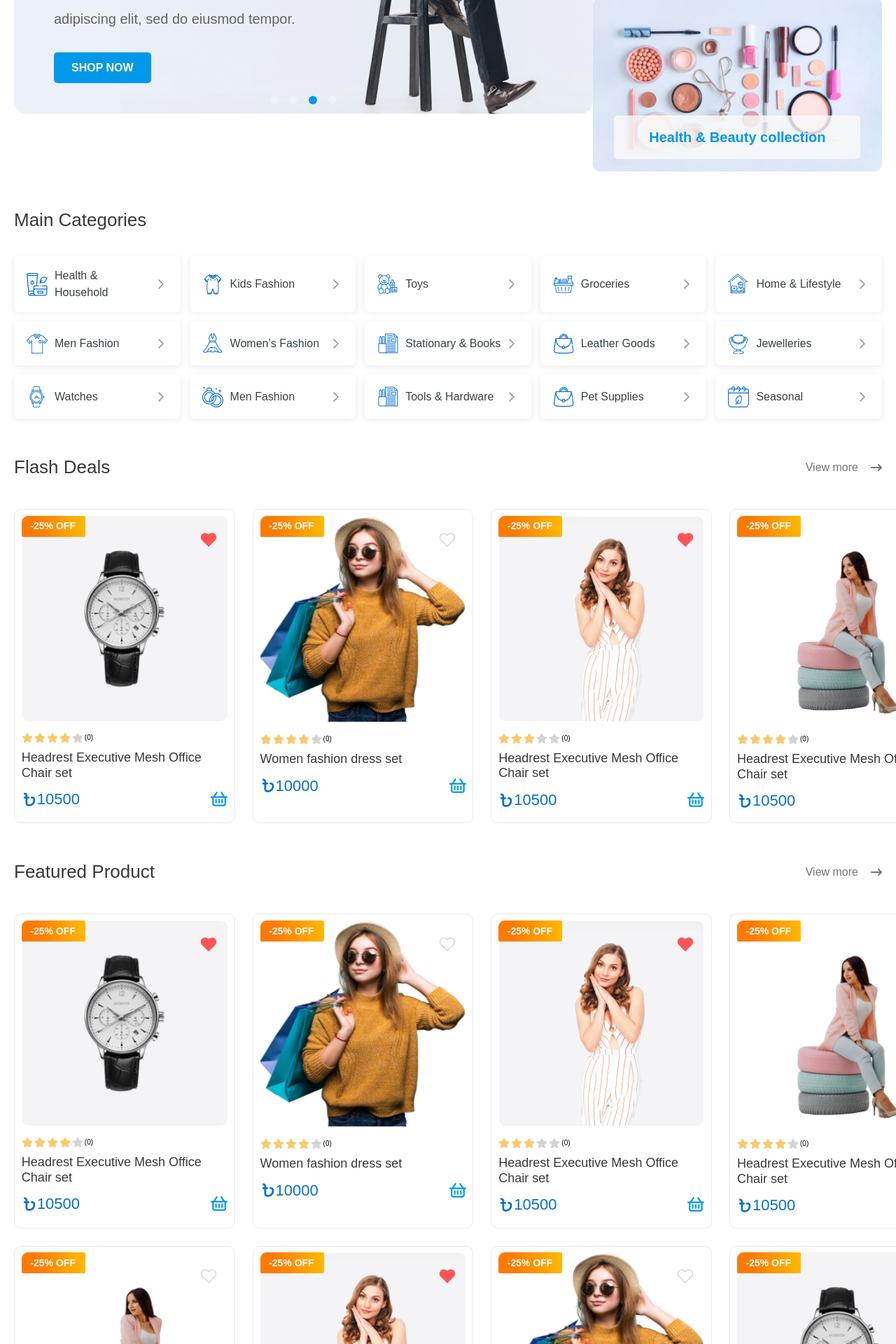
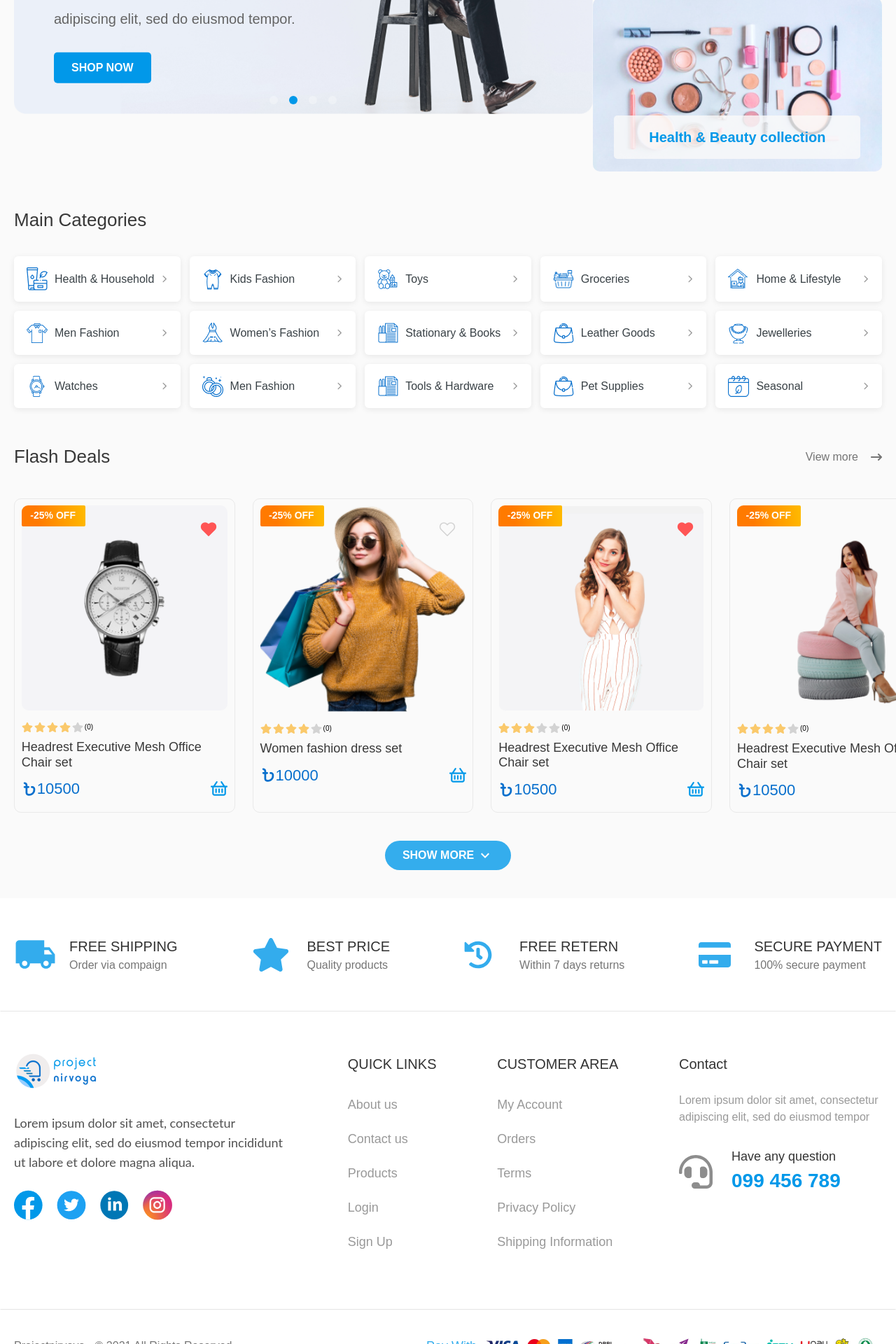
Before and after one commit to devwithfarshi/nurit-project-1, a Next.js app: page / in a window 1280 px wide. Shown: the part 440-2360 px from the top of the page at 70% size. Built offline with nearby package versions, Linux system fonts and the light colour scheme.

Commit message:
footer done

```diff
--- a/app/components/Footer.jsx
+++ b/app/components/Footer.jsx
@@ -1,5 +1,138 @@
+import logo from "@/public/images/logo.png";
+
+import { MdLocalShipping } from "react-icons/md";
+import { FaStar, FaHistory, FaCreditCard, FaHeadset } from "react-icons/fa";
+import Image from "next/image";
+import Link from "next/link";
+
 const Footer = () => {
-  return <div>Footer</div>;
+  return (
+    <>
+      <footer>
+        <div className="container sm:p-0 px-[2rem]">
+          <section className="flex sm:items-center sm:justify-between sm:gap-[9.9rem] gap-[2.5rem] sm:flex-row flex-col sm:py-[5rem] py-[2.5rem]">
+            <div className="flex items-center sm:gap-[1.8rem] gap-[1.4rem]">
+              <MdLocalShipping
+                fill="rgba(1, 152, 233,0.8)"
+                id="shipping_icon"
+              />
+              <div className="footer_top_text">
+                <h5>free shipping</h5>
+                <p>Order via compaign</p>
+              </div>
+            </div>
+            <div className="flex items-center sm:gap-[2.5rem] gap-[1.7rem]">
+              <FaStar id="star_icon" fill="rgba(1, 152, 233,0.8)" />
+              <div className="footer_top_text">
+                <h5>Best Price</h5>
+                <p>Quality products</p>
+              </div>
+            </div>
+            <div className="flex items-center sm:gap-[3.9rem] gap-[1.6rem]">
+              <FaHistory id="history_icon" fill="rgba(1, 152, 233,0.8)" />
+              <div className="footer_top_text">
+                <h5>Free Retern</h5>
+                <p>Within 7 days returns</p>
+              </div>
+            </div>
+            <div className="flex items-center sm:gap-[3.3rem] gap-[1.4rem]">
+              <FaCreditCard id="credit_icon" fill="rgba(1, 152, 233,0.8)" />
+              <div className="footer_top_text">
+                <h5>Secure Payment</h5>
+                <p>100% secure payment</p>
+              </div>
+            </div>
+          </section>
+        </div>
+        <section className="main_footer">
+          <div className="container sm:p-0 px-[2rem]">
+            <div className="main_footer_wrapper">
+              <div className="first_row">
+                <Link className="logo hidden sm:block" href={"/"}>
+                  <Image src={logo} alt="Project Logo" />
+                </Link>
+                <p className="hidden sm:block">
+                  Lorem ipsum dolor sit amet, consectetur adipiscing elit, sed
+                  do eiusmod tempor incididunt ut labore et dolore magna aliqua.
+                </p>
+                <div className="social_links flex gap-[2rem]">
+                  <Image
+                    src={"/images/icons/facebook.svg"}
+                    alt="insta"
+                    width={41.4}
+                    height={41.4}
+                  />
+                  <Image
+                    src={"/images/icons/twitter.svg"}
+                    alt="insta"
+                    width={41.4}
+                    height={41.4}
+                  />
+                  <Image
+                    src={"/images/icons/linkedin.svg"}
+                    alt="insta"
+                    width={41.4}
+                    height={41.4}
+                  />
+                  <Image
+                    src={"/images/icons/instagram.svg"}
+                    alt="insta"
+                    width={41.4}
+                    height={41.4}
+                  />
+                </div>
+              </div>
+              <ul>
+                <li>QUICK LINKS</li>
+                <li>About us</li>
+                <li>Contact us</li>
+                <li>Products</li>
+                <li>Login</li>
+                <li>Sign Up</li>
+              </ul>
+              <ul>
+                <li>CUSTOMER AREA</li>
+                <li>My Account</li>
+                <li>Orders</li>
+                <li>Terms</li>
+                <li>Privacy Policy</li>
+                <li>Shipping Information</li>
+              </ul>
+              <div className="footer_contact">
+                <h5>Contact</h5>
+                <p className="mt-[1.6rem] mb-[2rem] sm:mt-[2.5rem] sm:mb-[3.1rem]">
+                  Lorem ipsum dolor sit amet, consectetur adipiscing elit, sed
+                  do eiusmod tempor{" "}
+                </p>
+                <div className="flex items-center gap-[2.7rem]  ">
+                  <FaHeadset fontSize={48} fill="#8D8D8D" />
+                  <div className="call_info">
+                    <span>Have any question</span>
+                    <h6 className="text-secondary">099 456 789</h6>
+                  </div>
+                </div>
+              </div>
+            </div>
+          </div>
+        </section>
+        <div className="container sm:p-0 px-[2rem]">
+          <div className="flex items-center justify-center sm:justify-between copyRight py-[2rem]">
+            <p className="">Projectnirvoya - © 2021 All Rights Reserved</p>
+            <div className="items-center gap-[.3rem] sm:flex hidden">
+              <span className="text-secondary">Pay With</span>
+              <Image
+                src={"/images/paywithImg.png"}
+                alt="Pay with"
+                width={576}
+                height={34}
+                className="py-[1.5rem]"
+              />
+            </div>
+          </div>
+        </div>
+      </footer>
+    </>
+  );
 };
 
 export default Footer;
--- a/app/components/HomeCategory.jsx
+++ b/app/components/HomeCategory.jsx
@@ -1,5 +1,6 @@
 import Image from "next/image";
 import React from "react";
+import { FaChevronRight } from "react-icons/fa6";
 
 const HomeCategory = () => {
   const categories = [
@@ -82,22 +83,11 @@ const HomeCategory = () => {
                   height={0}
                 />
                 <p>{categorie.title}</p>
-                <svg
+                <FaChevronRight
                   className="rightStroke_icon"
-                  width="20"
-                  height="20"
-                  viewBox="0 0 20 20"
-                  fill="none"
-                  xmlns="http://www.w3.org/2000/svg"
-                >
-                  <path
-                    d="M7.08337 4.16671L12.9167 10L7.08337 15.8334"
-                    stroke="#999999"
-                    stroke-width="1.75"
-                    stroke-linecap="round"
-                    stroke-linejoin="round"
-                  />
-                </svg>
+                  fontSize={11}
+                  fill="#999999"
+                />
               </li>
             </>
           ))}
--- a/app/globals.css
+++ b/app/globals.css
@@ -38,12 +38,14 @@ font-family: 'Roboto', sans-serif; */
   --red: #ff5d5d;
   --dark: #383838;
   --light-dark: rgba(51, 51, 51, 0.85);
-  --footer-light-dark: #33333380;
   --gray: #757575;
 }
 
 html {
   font-size: 62.5%; /* 1rem = 10px */
+}
+body {
+  background-color: #fafafa;
 }
 
 /*Start Reuseable CSS */
@@ -393,7 +395,6 @@ ul.navMenu {
 /* single product */
 
 .single_product_wrapper {
-  flex-basis: 33.2rem;
   font-family: "Poppins", sans-serif;
   padding: 0.87rem 0.986rem 1.522rem 0.986rem;
   border: 0.1rem solid #e9e9e9;
@@ -437,11 +438,10 @@ ul.navMenu {
 @media (max-width: 620px) {
   /* Proeducs wrapper */
   .product_wrapper {
-    grid-template-columns: repeat(2, 1fr);
+    grid-template-columns: repeat(2, 49%);
     gap: 1.6rem;
   }
   .single_product_wrapper {
-    width: 18.6rem;
     padding: 0.5rem;
     padding-bottom: 1.4rem;
     figcaption {
@@ -459,3 +459,162 @@ ul.navMenu {
     }
   }
 }
+
+/* footer */
+footer {
+  font-family: "Poppins", sans-serif;
+  background-color: #ffffff;
+}
+#shipping_icon {
+  font-size: 6.1rem;
+}
+#star_icon {
+  font-size: 5.4rem;
+}
+#history_icon {
+  font-size: 4rem;
+}
+#credit_icon {
+  font-size: 4.6rem;
+}
+
+.footer_top_text {
+  h5 {
+    font-size: 2rem;
+    font-weight: 500;
+    text-transform: uppercase;
+    color: #333333;
+  }
+  p {
+    font-size: 1.6rem;
+    font-weight: 400;
+    color: var(--gray);
+  }
+}
+
+.main_footer {
+  border: 0.1rem solid;
+  border-color: #e5e5e5 transparent #e5e5e5 transparent;
+}
+
+.main_footer_wrapper {
+  padding: 6rem 0;
+  display: grid;
+  grid-template-columns: repeat(4, auto);
+  justify-content: space-between;
+  .first_row {
+    p {
+      font-size: 1.8rem;
+      font-weight: 400;
+      line-height: 2.8rem;
+      width: 39rem;
+      font-family: "Lato", sans-serif;
+      color: var(--light-dark);
+      margin-top: 3.5rem;
+      margin-bottom: 2.6rem;
+    }
+  }
+  ul {
+    li {
+      margin: 2.2rem 0;
+      color: #33333380;
+      font-size: 1.8rem;
+      font-weight: 400;
+      &:first-child {
+        font-size: 2rem;
+        font-weight: 500;
+        color: #333333;
+        margin-top: 0;
+        margin-bottom: 3rem;
+      }
+    }
+  }
+  .footer_contact {
+    h5 {
+      font-size: 2rem;
+      font-weight: 500;
+      color: #333333;
+    }
+    p {
+      color: #33333380;
+      font-size: 1.6rem;
+      font-weight: 400;
+      line-height: 2.4rem;
+      width: 29rem;
+    }
+
+    .call_info {
+      span {
+        font-size: 1.8rem;
+        font-weight: 400;
+        color: #333333;
+      }
+      h6 {
+        font-size: 2.8rem;
+        font-weight: 600;
+      }
+    }
+  }
+}
+
+.copyRight {
+  p {
+    font-size: 1.6rem;
+    font-weight: 400;
+    color: var(--gray);
+  }
+  span {
+    color: rgba(1, 152, 233, 0.8);
+    font-size: 1.8rem;
+    font-weight: 500;
+  }
+}
+
+@media (max-width: 620px) {
+  #shipping_icon {
+    font-size: 4rem;
+  }
+  #star_icon {
+    font-size: 3.7rem;
+  }
+  #history_icon {
+    font-size: 3.8rem;
+  }
+  #credit_icon {
+    font-size: 4rem;
+  }
+
+  .footer_top_text {
+    p {
+      font-size: 1.8rem;
+    }
+  }
+
+  .main_footer_wrapper {
+    padding: 2.5rem 0;
+    display: flex;
+    flex-direction: column-reverse;
+    .first_row {
+      p {
+        font-size: 1.8rem;
+        font-weight: 400;
+        line-height: 2.8rem;
+        width: 39rem;
+        font-family: "Lato", sans-serif;
+        color: var(--light-dark);
+        margin-top: 3.5rem;
+        margin-bottom: 2.6rem;
+      }
+    }
+    ul {
+      margin: 3rem 0;
+      li {
+        margin: 1.6rem 0;
+        font-size: 1.6rem;
+        &:first-child {
+          margin-bottom: 1.5rem;
+        }
+      }
+    }
+  }
+}
--- a/app/layout.js
+++ b/app/layout.js
@@ -1,5 +1,6 @@
 import "./globals.css";
 import Navbar from "./components/Navbar";
+import Footer from "./components/Footer";
 export const metadata = {
   title: "Project Nirvoya",
   description: "Find your finest look!",
@@ -11,6 +12,7 @@ export default function RootLayout({ children }) {
       <body>
         <Navbar />
         {children}
+        <Footer />
       </body>
     </html>
   );
--- a/app/page.js
+++ b/app/page.js
@@ -11,7 +11,7 @@ export default function Home() {
         <HomeBanner />
         <HomeCategory />
         <ProductLists produtcsArray={productArray} heading={"Flash Deals"} />
-        <ProductLists
+        {/* <ProductLists
           produtcsArray={[
             ...productArray,
             ...productArray.reverse(),
@@ -20,7 +20,7 @@ export default function Home() {
             ...productArray.reverse(),
           ]}
           heading={"Featured Product"}
-        />
+        /> */}
         <button className="uppercase bg-[#34ADED] px-[2.5rem] py-[.9rem] text-[#fff] flex items-center showMore_btn mx-[auto] my-[4rem]">
           <span>show more</span>
           <MdKeyboardArrowDown className="ml-[.4rem]" fontSize={24} />
```
